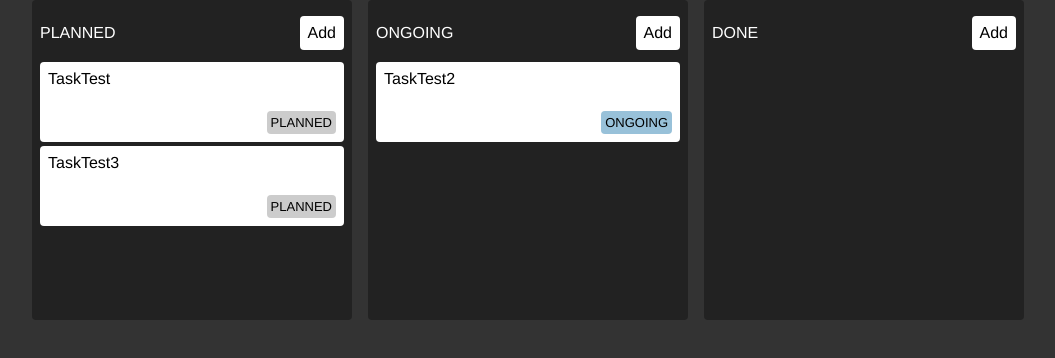
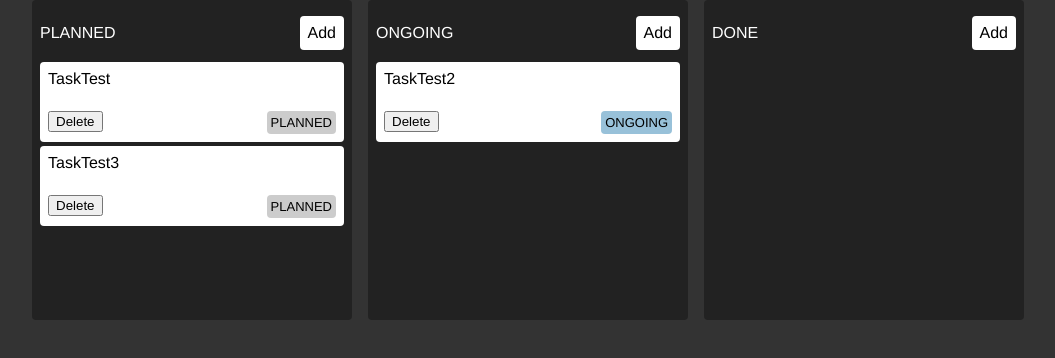
Before and after one commit to daniel-avzaradel/kanban-zustand, a React (Vite) app: page / in a window 1280 px wide. Shown: the top 358 px of the page, without its empty margins (112-1167 px from the left). Built offline with nearby package versions, Linux system fonts and the light colour scheme.

Commit message:
created delete function

```diff
--- a/src/components/Task.jsx
+++ b/src/components/Task.jsx
@@ -6,13 +6,14 @@ const STATUS = 'PLANNED'
 
 export default function Task({title}) {
 
-    const task = useStore(store => store.tasks.find(task => task.title === title))
+    const task = useStore(store => store.tasks.find(task => task.title === title));
+    const deleteTask = useStore(store => store.deleteTask)
 
     return (
         <div className="task">
             <div>{task.title}</div>
             <div className='bottomWrapper'>
-                <div></div>
+                <div><button onClick={() => deleteTask(title)}>Delete</button></div>
                 <div className={classNames('status', task.state)}>{task.state}</div>
             </div>
         </div>
--- a/src/store.js
+++ b/src/store.js
@@ -3,7 +3,7 @@ import { create } from "zustand";
 const store = (set) => ({
     tasks: [{title: 'TaskTest', state: 'PLANNED'}, {title: 'TaskTest2', state: 'ONGOING'}, {title: 'TaskTest3', state: 'PLANNED'}],
     addTask: (title, state) => set((store) => ({tasks: [...store.tasks, { title, state } ]})),
-    deleteTask: (title) => set((store) => {tasks: store.tasks.filter(task => task.title != title)})
+    deleteTask: (title) => set((store) => ({tasks: store.tasks.filter(task => task.title !== title)}))
 });
 
 export const useStore = create(store);
```
